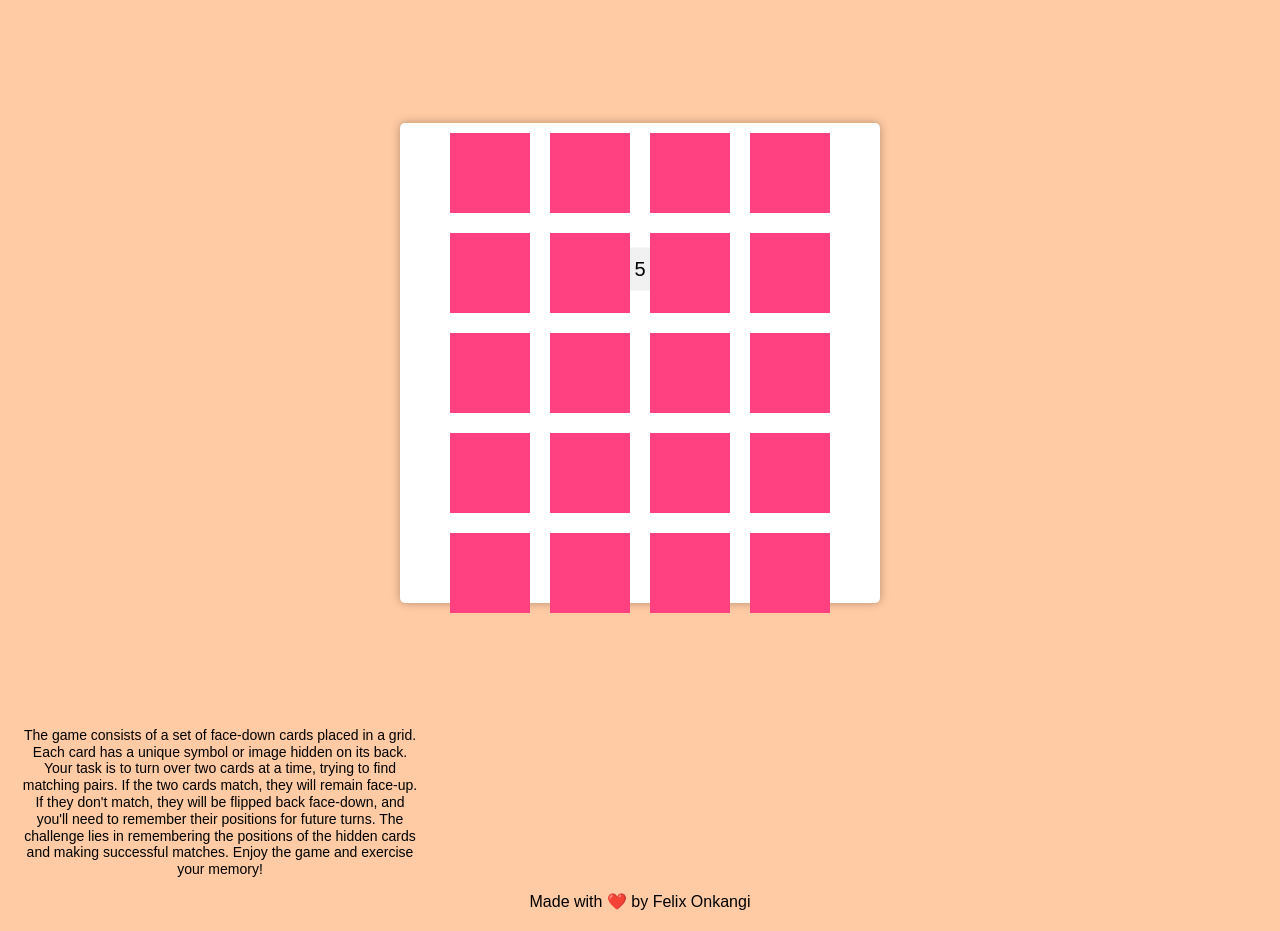
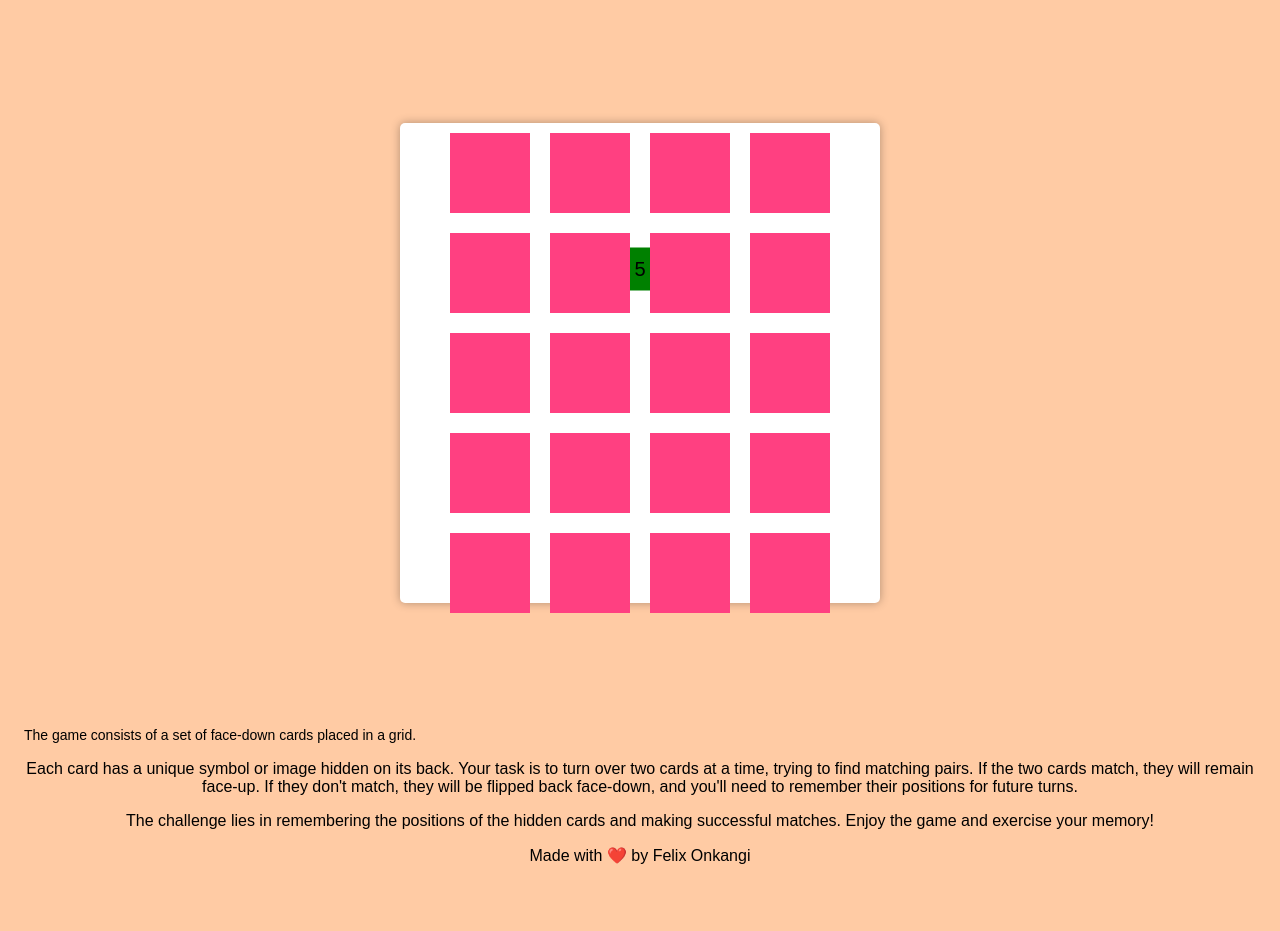
Before and after one commit to fe99lo/Zidi, a plain HTML site: page index.html in a window 1280 px wide. Shown: the part 121-1052 px from the top of the page. After the commit the page ends 1006 px from the top, so only its background shows below. Drawn offline with Linux system fonts and the light colour scheme.

Commit message:
Update index.html

```diff
--- a/index.html
+++ b/index.html
@@ -34,7 +34,7 @@ banner {
 </head>
 <body>
   <h1>Memory Game 2.0</h1>
-  <div id="online-users" style="background: #green; padding: 10px;">
+  <div id="online-users" style="background: green; padding: 10px;">
  Online Users: <span id="user-count">0</span>
 </div>
 
@@ -43,7 +43,8 @@ banner {
     <div id="cards-container"></div>
   </div>
 
-<p style="font-size: 14px; line-height: 1.2; max-width: 400px;">The game consists of a set of face-down cards placed in a grid. Each card has a unique symbol or image hidden on its back. Your task is to turn over two cards at a time, trying to find matching pairs. If the two cards match, they will remain face-up. If they don't match, they will be flipped back face-down, and you'll need to remember their positions for future turns. The challenge lies in remembering the positions of the hidden cards and making successful matches. Enjoy the game and exercise your memory!</p>
+<p style="font-size: 14px; line-height: 1.2; max-width: 400px;text-align: center;">The game consists of a set of face-down cards placed in a grid.<p> Each card has a unique symbol or image hidden on its back. Your task is to turn over two cards at a time, trying to find matching pairs. If the two cards match, they will remain face-up. If they don't match, they will be flipped back face-down, and you'll need to remember their positions for future turns. </p>
+  The challenge lies in remembering the positions of the hidden cards and making successful matches. Enjoy the game and exercise your memory!</p>
 
   <script src="script2.js"></script>
 
```
